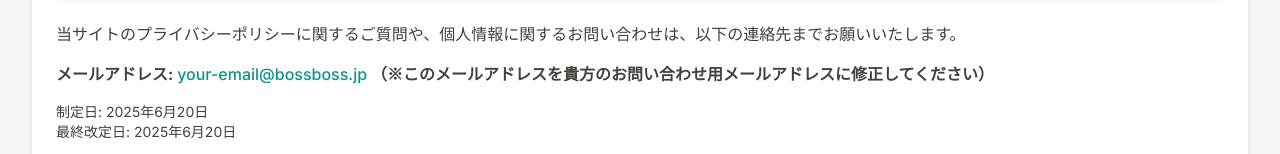
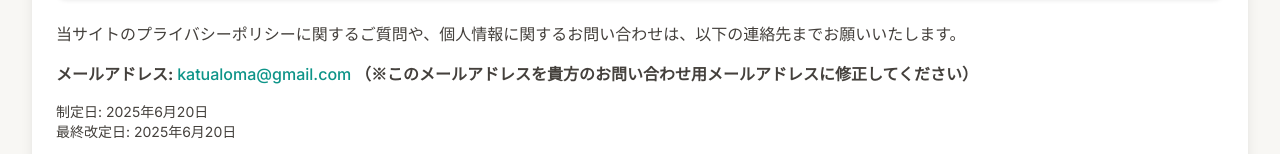
Before and after one commit to BOSS-ani/fukushima-report, a plain HTML site: page privacy-policy.html in a window 1280 px wide. Shown: the part 2438-2592 px from the top of the page. Drawn offline with nearby package versions, Linux system fonts and the light colour scheme.

Commit message:
Update privacy-policy.html

```diff
--- a/privacy-policy.html
+++ b/privacy-policy.html
@@ -154,7 +154,7 @@
                 当サイトのプライバシーポリシーに関するご質問や、個人情報に関するお問い合わせは、以下の連絡先までお願いいたします。
             </p>
             <p class="text-stone-700 font-semibold mb-4">
-                メールアドレス: <a href="mailto:your-email@bossboss.jp" class="text-teal-600 hover:text-teal-800 font-medium">your-email@bossboss.jp</a>
+                メールアドレス: <a href="mailto:katualoma@gmail.com" class="text-teal-600 hover:text-teal-800 font-medium">katualoma@gmail.com</a>
                 （※このメールアドレスを貴方のお問い合わせ用メールアドレスに修正してください）
             </p>
             <p class="text-stone-700 text-sm">
```
